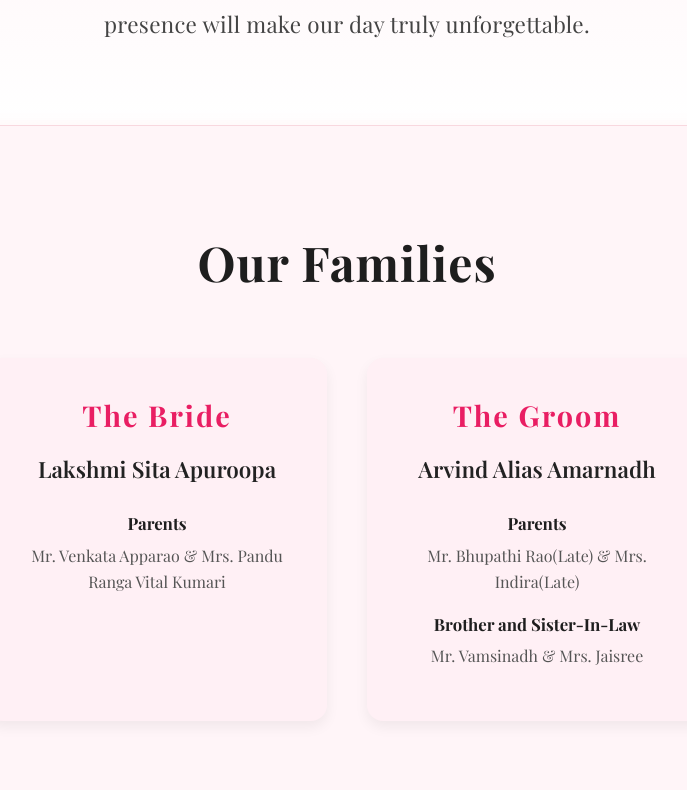
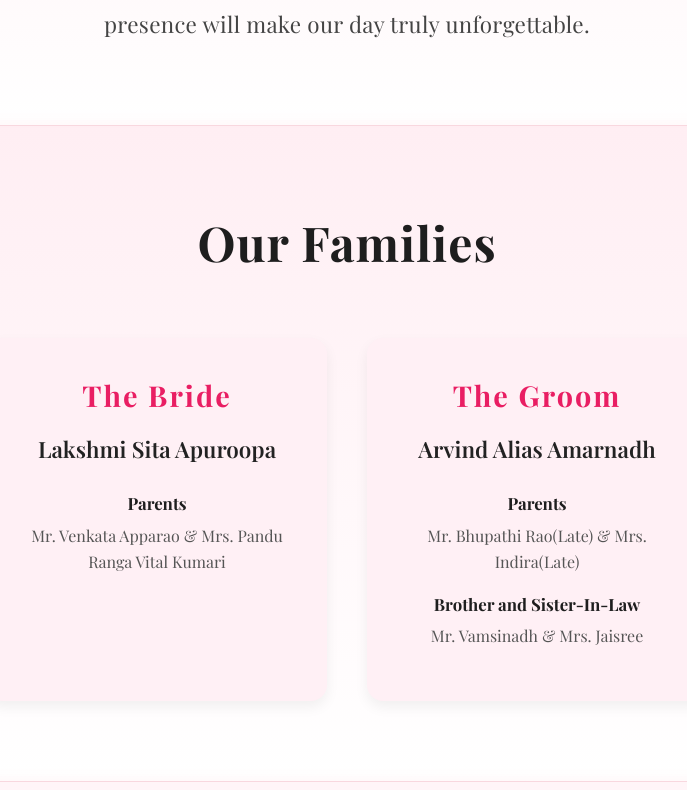
Before and after one commit to rahul732001/Wedding_website, a React (Vite) app: page / in a window 1280 px wide. Shown: the part 1110-1900 px from the top of the page, without its empty margins (293-980 px from the left). Built offline with nearby package versions, Linux system fonts and the light colour scheme.

Commit message:
changes done

```diff
--- a/src/components/OurFamilies.css
+++ b/src/components/OurFamilies.css
@@ -1,7 +1,9 @@
 .our-families {
-  padding: 100px 20px;
-  background-color: #fff5f8;
+  background: linear-gradient(to bottom, #ffeef3, #ffffff);
+  padding: 80px 20px;
   text-align: center;
+  border-bottom: 1px solid #f8d8df;
+  box-shadow: inset 0 -5px 10px rgba(255, 192, 203, 0.1);
   font-family: "Playfair Display", serif;
 }
 
```
